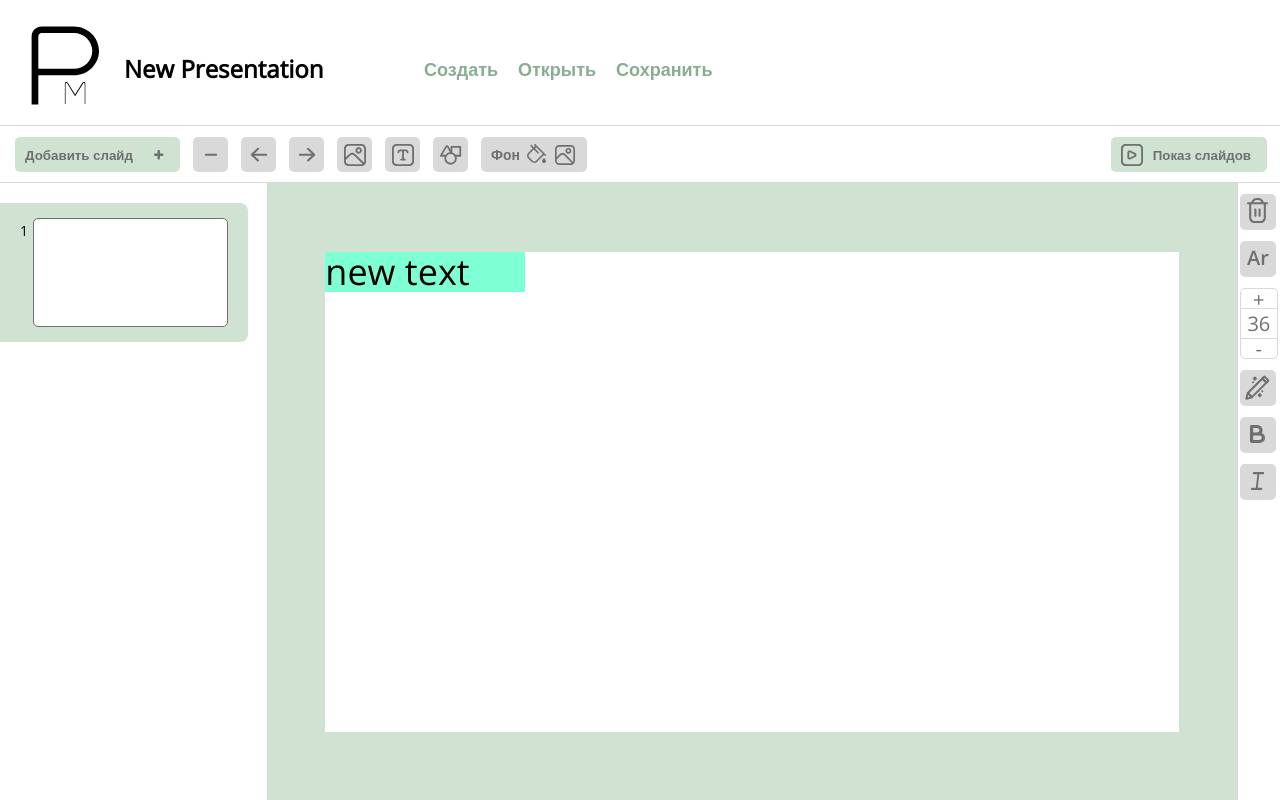
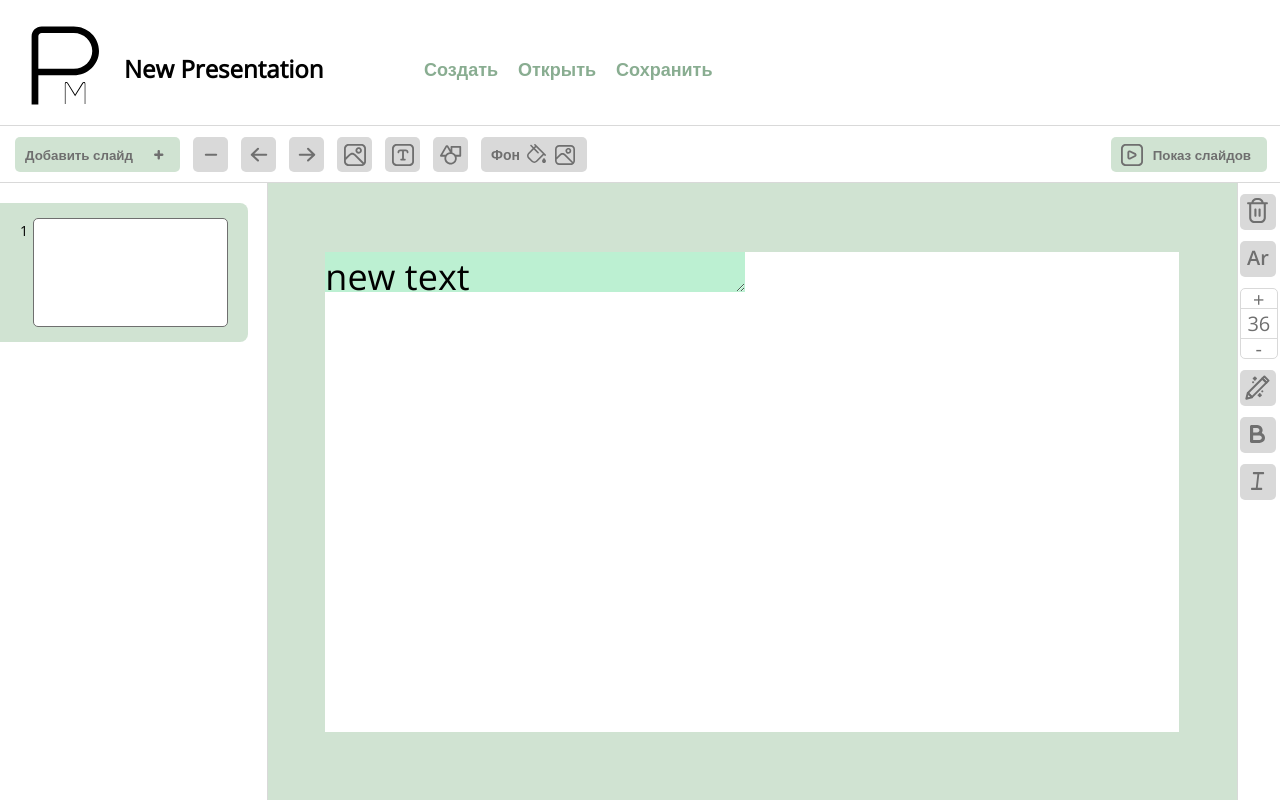
Before and after one commit to DmitryIldyukov/FrontEndPresentationMaker, a React (Create React App) app: page / in a window 1280 px wide. Both pictures are taken after a click on the button 402 px from the left and 154 px from the top of the page. Built offline with nearby package versions, Linux system fonts and the light colour scheme.

Commit message:
рейсаз текста

```diff
--- a/src/components/workingPlace/blocks/CText.module.css
+++ b/src/components/workingPlace/blocks/CText.module.css
@@ -1,11 +1,12 @@
 .text {
     position: absolute;
     border: none;
-    /*text-decoration: none;*/
     background-color: transparent;
-    resize: both;
+    resize: none;
 }
 
 .checked {
-    background-color: aquamarine;
+    background-color: rgba(137, 228, 176, 0.564);
+    resize: both;
+    overflow: hidden;
 }
--- a/src/components/workingPlace/blocks/CText.tsx
+++ b/src/components/workingPlace/blocks/CText.tsx
@@ -24,7 +24,7 @@ function CText(Props: {presentation: Presentation, slideId: number, fontFamily:
         return false
     }
 
-    const editTextContentHandler = (e: React.ChangeEvent<HTMLInputElement>) => {
+    const editTextContentHandler = (e: React.ChangeEvent<HTMLTextAreaElement>) => {
         setText(e.target.value);
         changeTextContent(Props.presentation.slides[Props.slideId - 1].selectedBlocks[Props.presentation.slides[Props.slideId - 1].selectedBlocks.length - 1].blockId, Props.slideId - 1, e.target.value)
     }
@@ -34,21 +34,21 @@ function CText(Props: {presentation: Presentation, slideId: number, fontFamily:
         color: Props.fontColor,
         fontSize: Props.fontSize,
         height: Props.size.height,
-        width: Props.size.width,
         fontWeight: Props.fontWeight,
         fontStyle: Props.fontStyle
     }
 
     return (
-        <input
+        <div>
+            <textarea
                 onClick={() => selectBlockHandler(Props.slideId - 1, count - 1)}
-            onChange={editTextContentHandler}
+                onChange={(e) => editTextContentHandler(e)}
                 className={styles.text + " " + (checkSelect() ? styles.checked : undefined)}
                 style={textStyle}
-            type="textarea"
                 defaultValue={Props.content}
                 id={countstr}
             />
+        </div>
     );
 };
 
```
Lines whose indentation alone changed are shown as unchanged.
